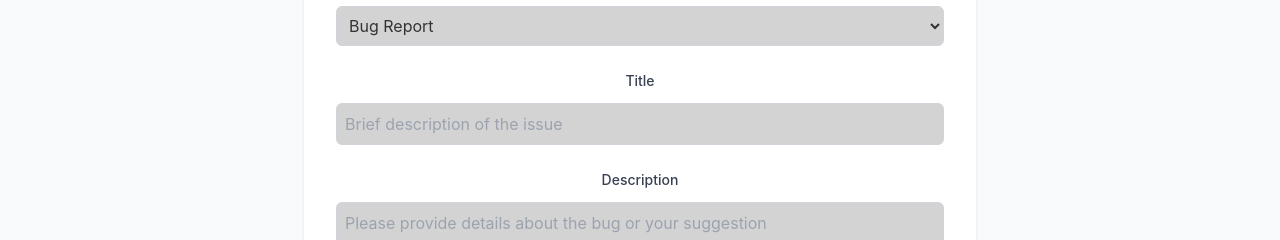
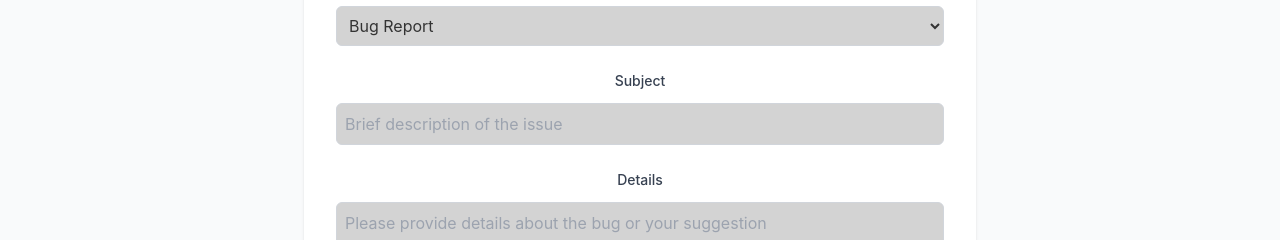
Before and after one commit to YonyMarian/loqd, a React (Vite) app in the folder client/: page /suggestion-box in a window 1280 px wide. Shown: the part 275-515 px from the top of the page. Built offline with nearby package versions, Linux system fonts and the light colour scheme; no server answers.

Commit message:
working suggestions, sent to supabase table

```diff
--- a/client/src/pages/SuggestionBox.tsx
+++ b/client/src/pages/SuggestionBox.tsx
@@ -1,17 +1,32 @@
 import React, { useState } from 'react';
 import LandingNav from '../components/LandingNav';
 import '../styles/SuggestionBox.css';
+import { supabase } from '../lib/supabase';
+
+
 
 const SuggestionBox: React.FC = () => {
     const [formData, setFormData] = useState({
         type: 'bug',
-        title: '',
-        description: ''
+        subject: '',
+        details: ''
     });
 
     const handleSubmit = async (e: React.FormEvent) => {
         e.preventDefault();
         console.log('Submitted:', formData);
+        const sendSuggestion = async() => {
+            const {error} = await supabase
+                .from('suggestions')
+                .insert({type: formData.type,
+                        subject: formData.subject,
+                        details: formData.details});
+            if (error) {
+                console.log("Error sending suggestion.", error);
+            }
+        }
+        sendSuggestion();
+
     };
 
     const handleChange = (e: React.ChangeEvent<HTMLInputElement | HTMLTextAreaElement | HTMLSelectElement>) => {
@@ -34,7 +49,6 @@ const SuggestionBox: React.FC = () => {
                                 Type
                             </label>
                             <select
-                                id="type"
                                 name="type"
                                 value={formData.type}
                                 onChange={handleChange}
@@ -46,14 +60,13 @@ const SuggestionBox: React.FC = () => {
                             </select>
                         </div>
                         <div className="form-group">
-                            <label htmlFor="title" className="form-label">
-                                Title
+                            <label htmlFor="subject" className="form-label">
+                                Subject
                             </label>
                             <input
                                 type="text"
-                                id="title"
-                                name="title"
-                                value={formData.title}
+                                name="subject"
+                                value={formData.subject}
                                 onChange={handleChange}
                                 required
                                 className="form-input"
@@ -61,13 +74,12 @@ const SuggestionBox: React.FC = () => {
                             />
                         </div>
                         <div className="form-group">
-                            <label htmlFor="description" className="form-label">
-                                Description
+                            <label htmlFor="details" className="form-label">
+                                Details
                             </label>
                             <textarea
-                                id="description"
-                                name="description"
-                                value={formData.description}
+                                name="details"
+                                value={formData.details}
                                 onChange={handleChange}
                                 required
                                 rows={4}
```
